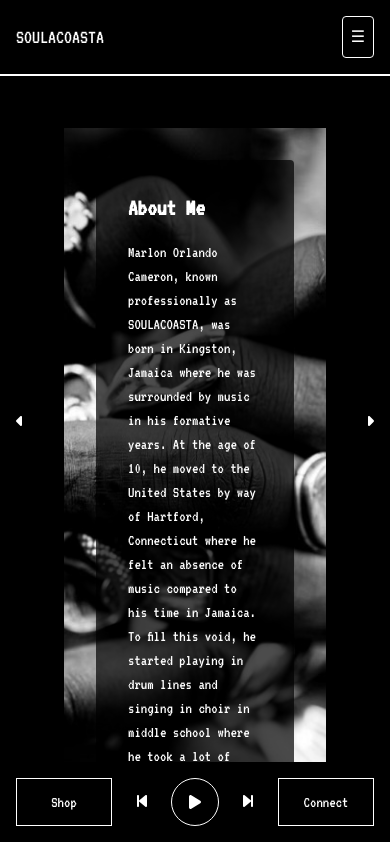
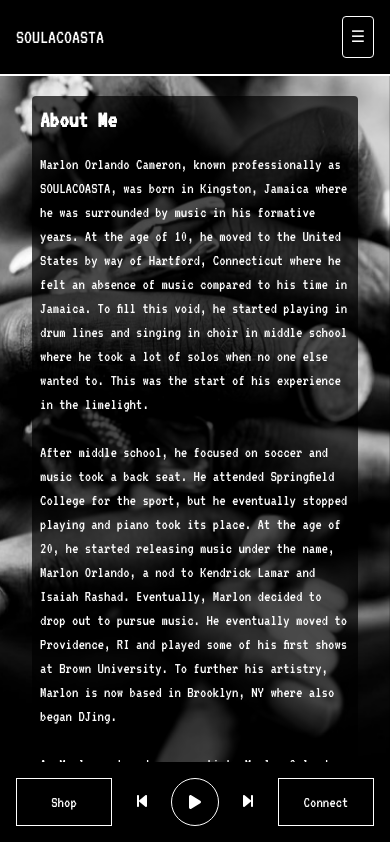
Before and after one commit to wogara/soulacoasta, a Next.js app: page /about in a window 390 px wide. Shown: the top 844 px of the page. Built offline with nearby package versions, Linux system fonts and the light colour scheme.

Commit message:
fixed mobile view

```diff
--- a/app/about/page.js
+++ b/app/about/page.js
@@ -12,7 +12,8 @@ export default function AboutPage() {
         flex-col
         items-center
         justify-between
-        p-16
+        p-8
+        md:p-16
         bg-black
         text-white
       "
@@ -25,23 +26,23 @@ export default function AboutPage() {
             <p className="text-base">
               Marlon Orlando Cameron, known professionally as SOULACOASTA, was
               born in Kingston, Jamaica where he was surrounded by music in his
-              formative years. At the age of 10, he moved to the United States by
-              way of Hartford, Connecticut where he felt an absence of music
+              formative years. At the age of 10, he moved to the United States
+              by way of Hartford, Connecticut where he felt an absence of music
               compared to his time in Jamaica. To fill this void, he started
-              playing in drum lines and singing in choir in middle school where he
-              took a lot of solos when no one else wanted to. This was the start
-              of his experience in the limelight.
+              playing in drum lines and singing in choir in middle school where
+              he took a lot of solos when no one else wanted to. This was the
+              start of his experience in the limelight.
               <br />
               <br />
               After middle school, he focused on soccer and music took a back
               seat. He attended Springfield College for the sport, but he
               eventually stopped playing and piano took its place. At the age of
-              20, he started releasing music under the name, Marlon Orlando, a nod
-              to Kendrick Lamar and Isaiah Rashad. Eventually, Marlon decided to
-              drop out to pursue music. He eventually moved to Providence, RI and
-              played some of his first shows at Brown University. To further his
-              artistry, Marlon is now based in Brooklyn, NY where also began
-              DJing.
+              20, he started releasing music under the name, Marlon Orlando, a
+              nod to Kendrick Lamar and Isaiah Rashad. Eventually, Marlon
+              decided to drop out to pursue music. He eventually moved to
+              Providence, RI and played some of his first shows at Brown
+              University. To further his artistry, Marlon is now based in
+              Brooklyn, NY where also began DJing.
               <br />
               <br />
               As Marlon matured as an artist, Marlon Orlando transformed into
@@ -52,10 +53,10 @@ export default function AboutPage() {
               <br />
               <br />
               Marlon’s musical influences are as diverse as his sound, citing
-              legends like Bob Marley who was able to speak to those who are young
-              or old, Kendrick Lamar who can convey complex topics through his
-              music, and Drake who can put words to feelings that everyone has
-              felt. His creative inspiration extends beyond music to include
+              legends like Bob Marley who was able to speak to those who are
+              young or old, Kendrick Lamar who can convey complex topics through
+              his music, and Drake who can put words to feelings that everyone
+              has felt. His creative inspiration extends beyond music to include
               comedians such as Dave Chappelle and Kat Williams who both show
               absolute dedication to their craft.
               <br />
@@ -75,79 +76,82 @@ export default function AboutPage() {
               className="w-full h-auto object-cover"
             />
           </div>
+          <Link
+            href="/visuals"
+            className="absolute left-4 top-1/2 transform -translate-y-1/2 cursor-pointer"
+          >
+            <FontAwesomeIcon icon={faCaretLeft} />
+          </Link>
+          <Link
+            href="/shows"
+            className="absolute right-4 top-1/2 transform -translate-y-1/2 cursor-pointer"
+          >
+            <FontAwesomeIcon icon={faCaretRight} />
+          </Link>
         </div>
 
         {/* Tablet and Mobile View */}
-        <div className="lg:hidden relative w-full max-w-3xl h-screen p-8">
-          <Image
-            src="/images/visuals/hands.jpg" // replace with your image path
-            alt="About Image"
-            layout="fill"
-            objectFit="cover"
-            className="w-full h-auto object-cover"
-          />
-          <div className="absolute inset-0 p-8 flex flex-col justify-start h-full overflow-y-auto">
-            <div className="bg-black bg-opacity-70 p-8 rounded">
+        <div className="lg:hidden relative w-full max-w-3xl h-screen p-0">
+          <div className="fixed inset-0 z-0">
+            <Image
+              src="/images/visuals/hands.jpg" // replace with your image path
+              alt="About Image"
+              layout="fill"
+              objectFit="cover"
+              className="w-full h-auto object-cover"
+            />
+          </div>
+          <div className="relative z-10 p-0 flex flex-col justify-start h-full">
+            <div className="bg-black bg-opacity-70 p-2 rounded overflow-y-auto max-h-full">
               <h2 className="text-2xl font-bold mb-4">About Me</h2>
               <p className="text-base">
                 Marlon Orlando Cameron, known professionally as SOULACOASTA, was
-                born in Kingston, Jamaica where he was surrounded by music in his
-                formative years. At the age of 10, he moved to the United States by
-                way of Hartford, Connecticut where he felt an absence of music
-                compared to his time in Jamaica. To fill this void, he started
-                playing in drum lines and singing in choir in middle school where he
-                took a lot of solos when no one else wanted to. This was the start
-                of his experience in the limelight.
+                born in Kingston, Jamaica where he was surrounded by music in
+                his formative years. At the age of 10, he moved to the United
+                States by way of Hartford, Connecticut where he felt an absence
+                of music compared to his time in Jamaica. To fill this void, he
+                started playing in drum lines and singing in choir in middle
+                school where he took a lot of solos when no one else wanted to.
+                This was the start of his experience in the limelight.
                 <br />
                 <br />
                 After middle school, he focused on soccer and music took a back
                 seat. He attended Springfield College for the sport, but he
-                eventually stopped playing and piano took its place. At the age of
-                20, he started releasing music under the name, Marlon Orlando, a nod
-                to Kendrick Lamar and Isaiah Rashad. Eventually, Marlon decided to
-                drop out to pursue music. He eventually moved to Providence, RI and
-                played some of his first shows at Brown University. To further his
-                artistry, Marlon is now based in Brooklyn, NY where also began
-                DJing.
+                eventually stopped playing and piano took its place. At the age
+                of 20, he started releasing music under the name, Marlon
+                Orlando, a nod to Kendrick Lamar and Isaiah Rashad. Eventually,
+                Marlon decided to drop out to pursue music. He eventually moved
+                to Providence, RI and played some of his first shows at Brown
+                University. To further his artistry, Marlon is now based in
+                Brooklyn, NY where also began DJing.
                 <br />
                 <br />
                 As Marlon matured as an artist, Marlon Orlando transformed into
-                SOULACOASTA, a journey back to the self. Marlon’s mission through
-                the moniker SOULACOASTA is to help people on their journey back to
-                themselves through his art. Further, SOULACOASTA is a new genre, a
-                blend of dancehall, neo-soul, afrobeats, reggae, and more.
+                SOULACOASTA, a journey back to the self. Marlon’s mission
+                through the moniker SOULACOASTA is to help people on their
+                journey back to themselves through his art. Further, SOULACOASTA
+                is a new genre, a blend of dancehall, neo-soul, afrobeats,
+                reggae, and more.
                 <br />
                 <br />
                 Marlon’s musical influences are as diverse as his sound, citing
-                legends like Bob Marley who was able to speak to those who are young
-                or old, Kendrick Lamar who can convey complex topics through his
-                music, and Drake who can put words to feelings that everyone has
-                felt. His creative inspiration extends beyond music to include
-                comedians such as Dave Chappelle and Kat Williams who both show
-                absolute dedication to their craft.
+                legends like Bob Marley who was able to speak to those who are
+                young or old, Kendrick Lamar who can convey complex topics
+                through his music, and Drake who can put words to feelings that
+                everyone has felt. His creative inspiration extends beyond music
+                to include comedians such as Dave Chappelle and Kat Williams who
+                both show absolute dedication to their craft.
                 <br />
                 <br />
                 Beyond music, Marlon is exploring modeling, fashion design, and
                 jewelry making. As SOULACOASTA, Marlon continues to innovate and
-                push the boundaries of music, with the goal of helping people come
-                back to themselves.
+                push the boundaries of music, with the goal of helping people
+                come back to themselves.
               </p>
             </div>
           </div>
         </div>
       </div>
-      <Link
-        href="/visuals"
-        className="absolute left-4 top-1/2 transform -translate-y-1/2 cursor-pointer"
-      >
-        <FontAwesomeIcon icon={faCaretLeft} />
-      </Link>
-      <Link
-        href="/shows"
-        className="absolute right-4 top-1/2 transform -translate-y-1/2 cursor-pointer"
-      >
-        <FontAwesomeIcon icon={faCaretRight} />
-      </Link>
     </main>
   );
 }
```
